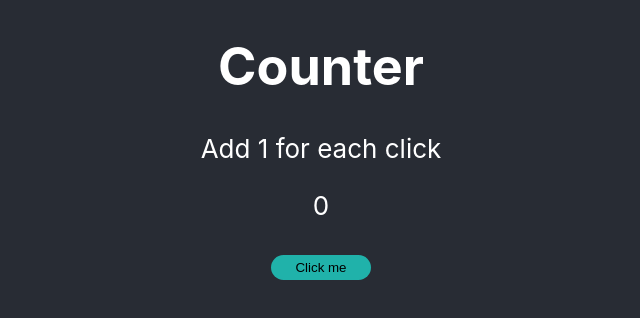
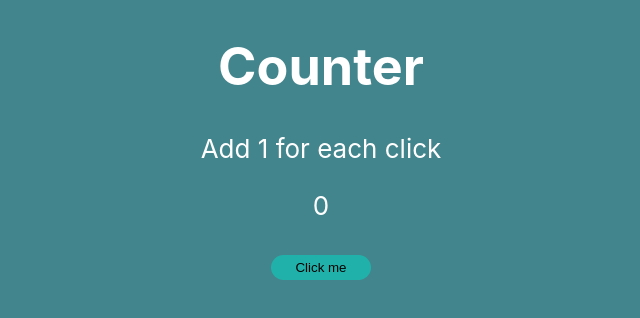
Before and after one commit to ivansu995/demo-app, a React (Create React App) app: page / in a window 1280 px wide. Shown: the top 318 px of the page, without its empty margins (319-959 px from the left). Built offline with nearby package versions, Linux system fonts and the light colour scheme.

Commit message:
Bacground color change

```diff
--- a/src/App.css
+++ b/src/App.css
@@ -14,7 +14,8 @@
 }
 
 .App-header {
-  background-color: #282c34;
+  /* background-color: #282c34; */
+  background-color: #42858c;
   min-height: 100vh;
   display: flex;
   /* flex-direction: column; */
```
